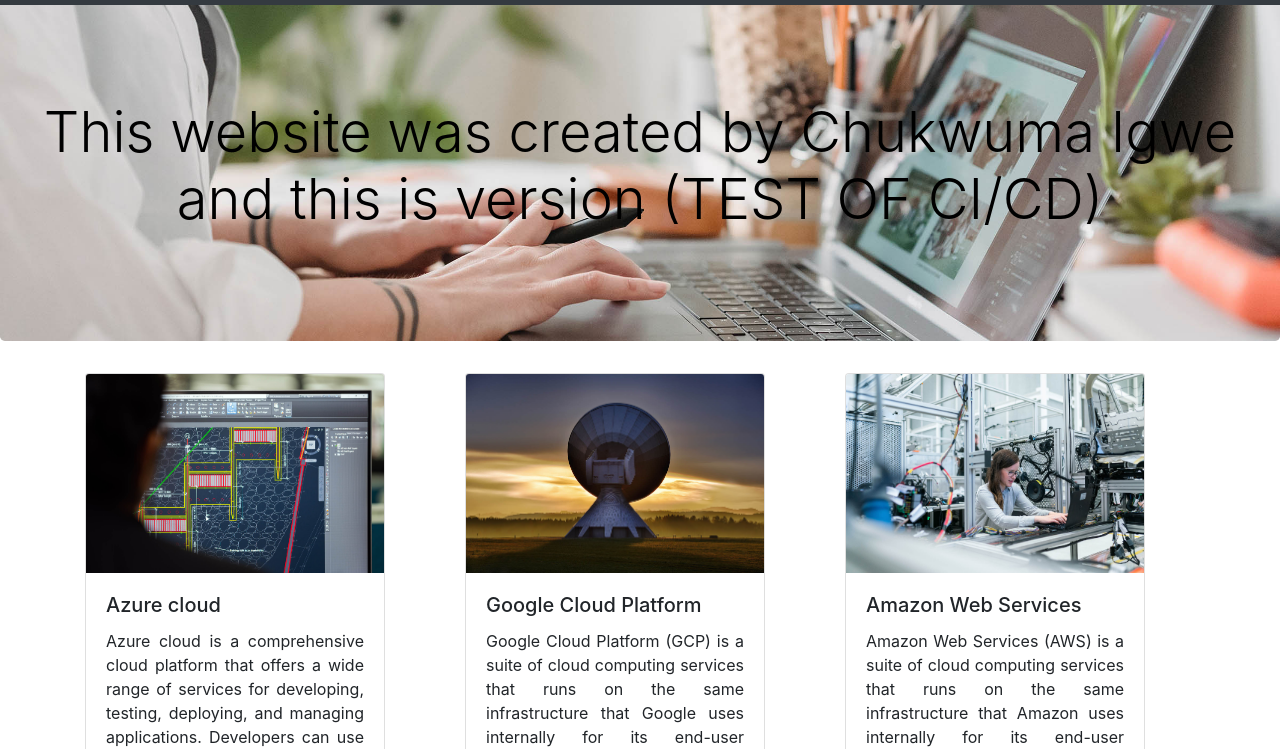
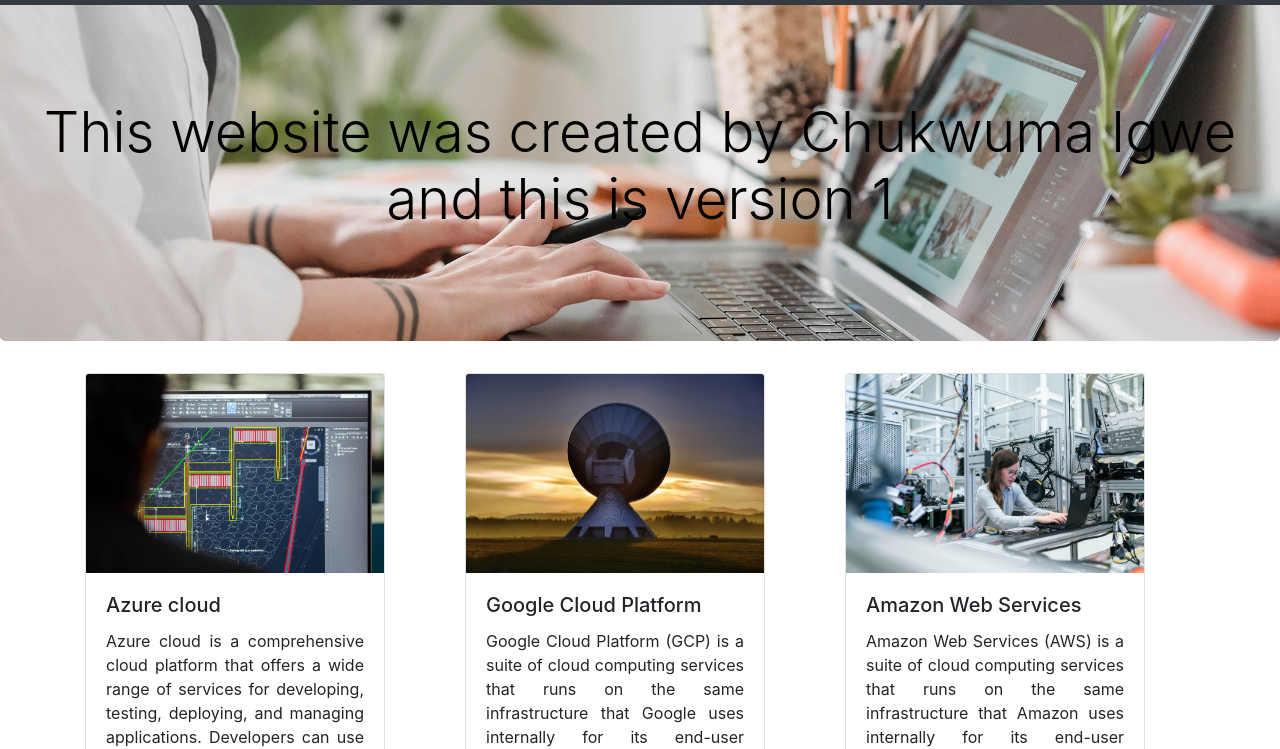
Before and after one commit to Chukwuma99/beeknees-website, a plain HTML site: page index.html in a window 1280 px wide. Shown: the part 51-800 px from the top of the page. Drawn offline with nearby package versions, Linux system fonts and the light colour scheme.

Commit message:
Revert "change in title"
This reverts commit 335bbde06bdc7fa6a74c747b5edc3939693fe67f.

```diff
--- a/index.html
+++ b/index.html
@@ -54,7 +54,7 @@
   </nav>
 
   <div class="jumbotron">
-    <h2 class="display-4">This website was created by Chukwuma Igwe and this is version (TEST OF CI/CD)</h2>
+    <h2 class="display-4">This website was created by Chukwuma Igwe and this is version 1</h2>
   </div>
 
   <div class="container">
```
